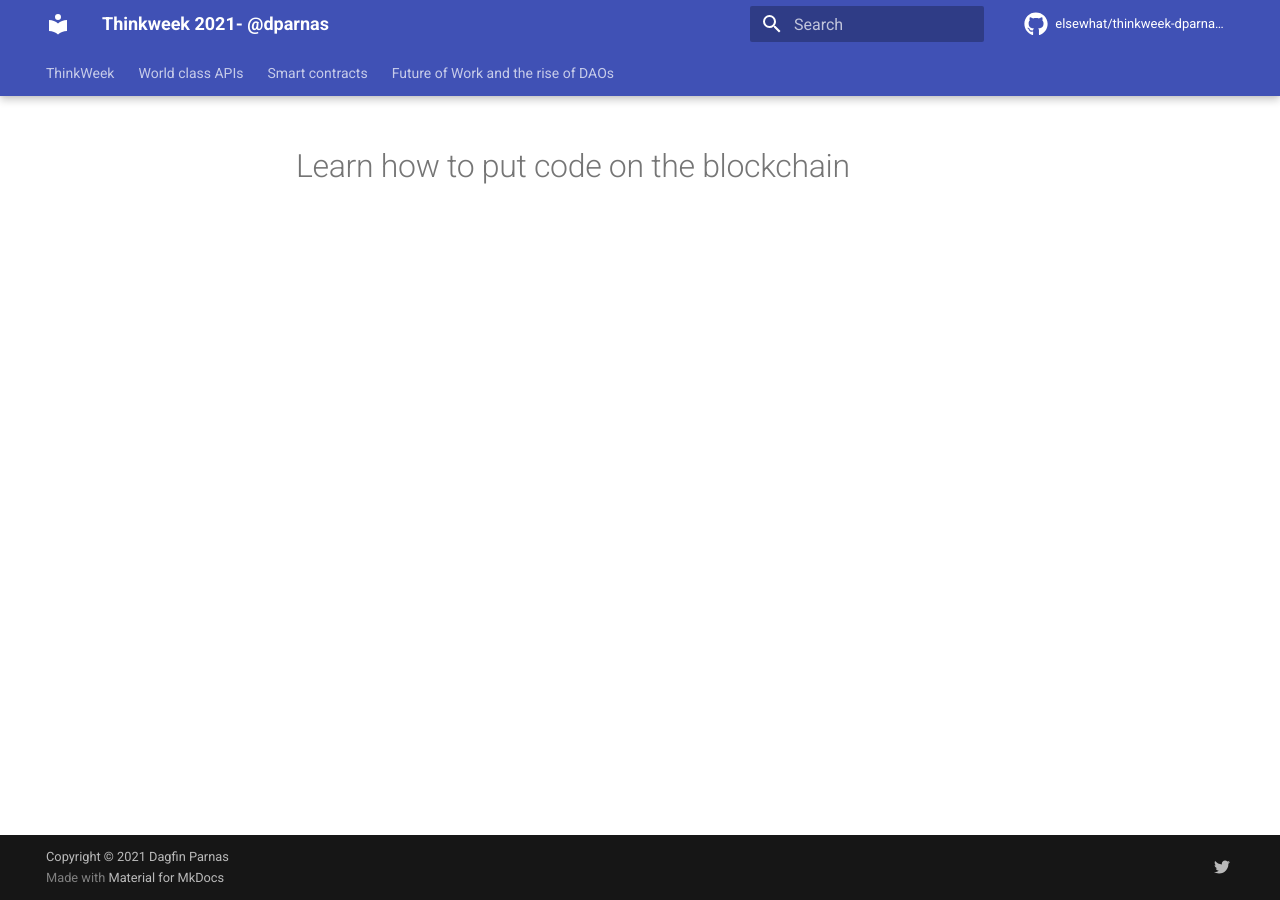
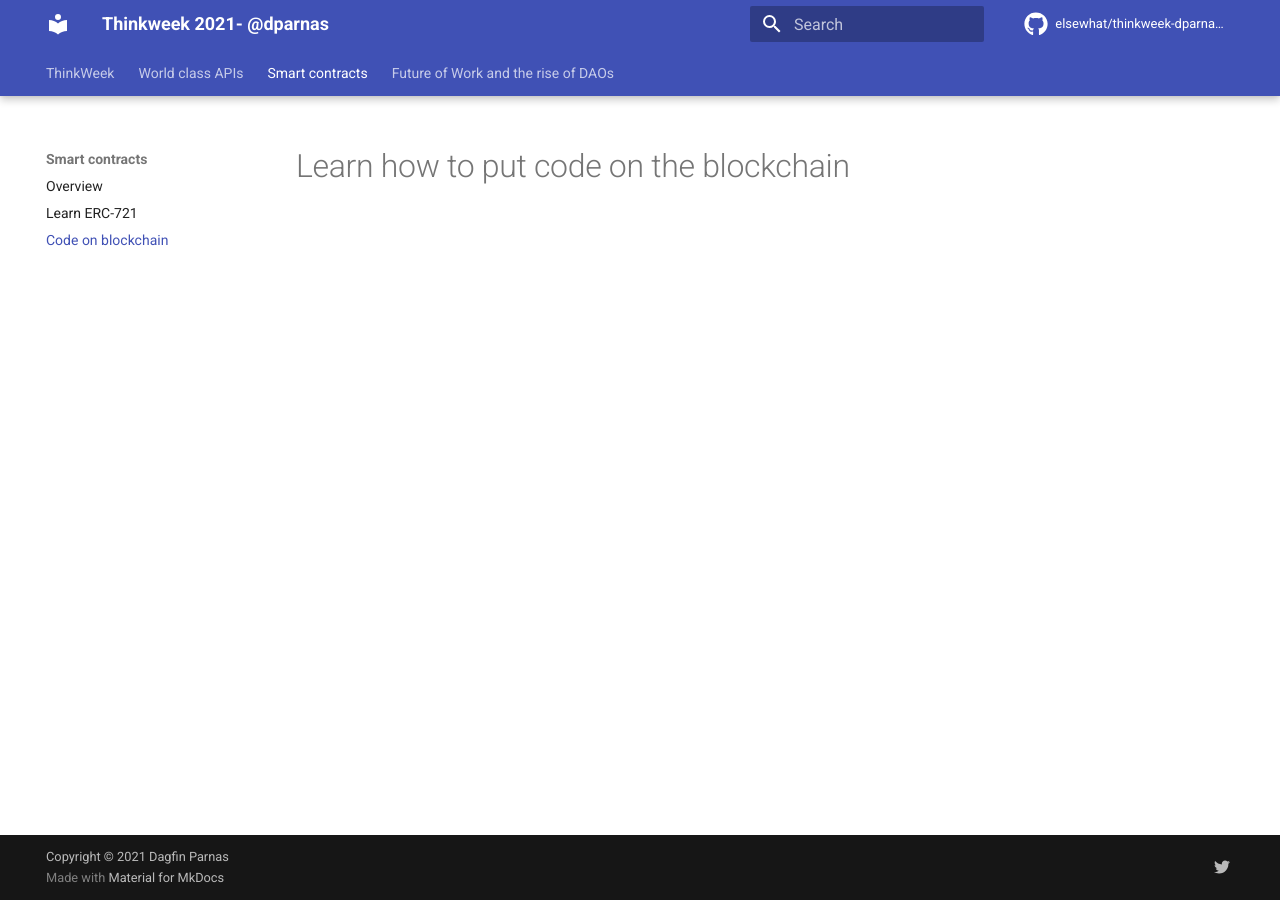
Before and after one commit to elsewhat/thinkweek-dparnas-2021, an MkDocs documentation site: the page built from docs/smart-contracts/code-on-blockchain.md, in a window 1280 px wide. Built offline with MkDocs 1.6.1 and Material for MkDocs 9.7.7, drawn with Linux system fonts in a browser that asks for light colours; comment, search, counter and statistics services are not loaded.

Commit message:
Update smart contracts menu

```diff
--- a/mkdocs.yml
+++ b/mkdocs.yml
@@ -30,7 +30,10 @@ extra:
       link: https://twitter.com/dparnas
 
 nav:
-  - ThinkWeek:                        README.md
+  - ThinkWeek:                          README.md
   - World class APIs:                    world-class-apis/README.md
-  - Smart contracts:                     smart-contracts/README.md
+  - Smart contracts:
+    - Overview:                          smart-contracts/README.md
+    - Learn ERC-721:                     smart-contracts/erc-721.md
+    - Code on blockchain:                smart-contracts/code-on-blockchain.md
   - Future of Work and the rise of DAOs: future-of-work-and-daos/README.md
```
